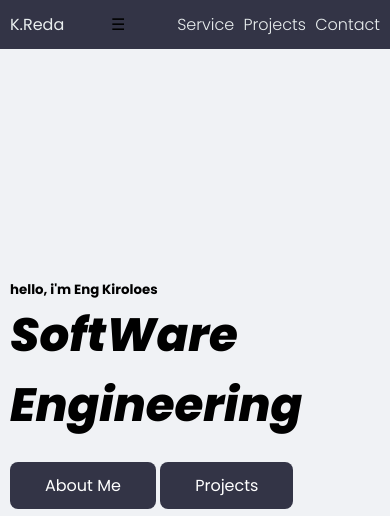
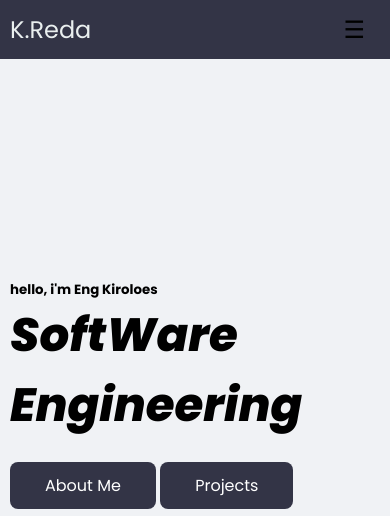
Before and after one commit to kiroloes1/My-Website, a plain HTML site: page index.html in a window 390 px wide. Shown: the top 516 px of the page. Drawn offline with nearby package versions, Linux system fonts and the light colour scheme.

Commit message:
Add files via upload

```diff
--- a/style.css
+++ b/style.css
@@ -262,6 +262,9 @@ background-color: #333446;
 .contain3{
    min-height:20vh;
 }
+.menu-toggle{
+    display: none;
+}
 /* footer */
 footer{
     background-color: #333446;
@@ -275,7 +278,7 @@ footer h5{
     margin-left: 20px;
 }
 
-@media (max-width:780px) {
+@media (max-width:900px) {
     header{
 
     padding: 12px 10px;
@@ -309,4 +312,16 @@ footer h5{
 
 
 }
+.navigation{
+    display: none;
 }
+.menu-toggle{
+    display: block;
+    font-size: 1.5em;
+    margin-right: 15px;
+}
+.logoName{
+    font-size: 1.5em;
+    margin-right: 35px;
+}
+}
```
